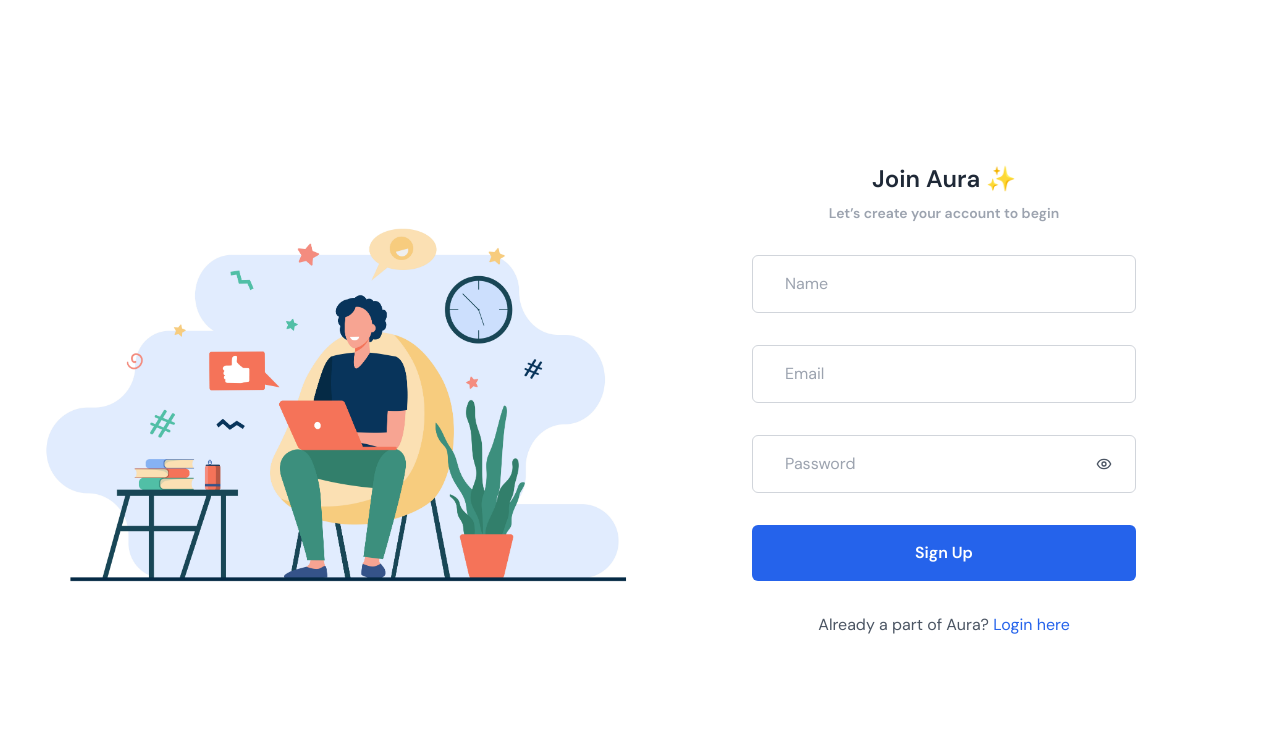
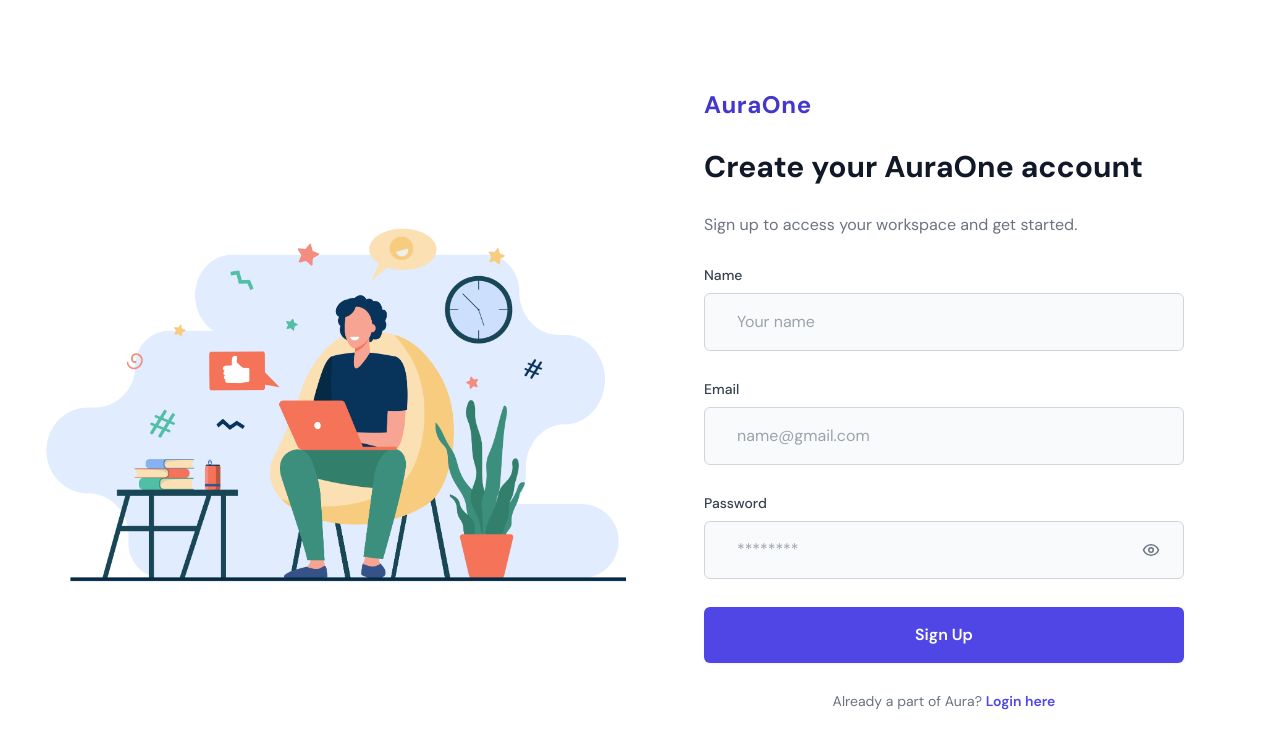
Before and after one commit to dhyan2815/AuraOne, a React (Vite) app: page /signup in a window 1280 px wide. Shown: the top 748 px of the page. Built offline with nearby package versions, Linux system fonts and the light colour scheme; no server answers.

Commit message:
Enhance: Welcome Pages Layout #34

```diff
--- a/src/pages/Login.tsx
+++ b/src/pages/Login.tsx
@@ -43,55 +43,70 @@ const Login = () => {
           />
         </div>
 
-        {/* Login form */}
-        <div className="md:w-1/2 flex items-center justify-center">
+        {/* Login form styled to match the reference image */}
+        <div className="md:w-1/2 flex items-center justify-center bg-white">
           <form
             onSubmit={handleLogin}
-            className="w-full max-w-md bg-white p-4 rounded-xl space-y-4"
+            className="w-full px-8 py-9 rounded-2xl space-y-7"
+            style={{ minWidth: 340 }}
+            autoComplete="off"
           >
-            <div className="font-semibold text-center space-y-1">
-              <h2 className="text-2xl font-semibold text-center text-gray-800">
-                Welcome back 👋
-                <br />
-              </h2>
-              <p className="text-sm font-semibold text-center text-gray-400">
-                Let’s login into your account..
-              </p>
+            {/* Logo and Brand (optional, can be replaced with your logo) */}
+            <div className="flex items-center">
+              <span className="font-bold text-2xl text-indigo-700 tracking-wide">AuraOne</span>
             </div>
+            {/* Heading */}
+            <h2 className="text-3xl font-bold text-gray-900 mb-1">Greetings,<br />Welcome Back!</h2>
+            <p className="text-gray-500 text-base mb-4">
+              Please sign in to continue to your workspace.
+            </p>
 
             {/* Display error */}
             {error && (
               <p className="text-red-500 text-sm text-center">{error}</p>
             )}
 
-            <div className="space-y-4">
-              {/* Input Email */}
+            {/* Email Input */}
+            <div>
+              <label htmlFor="email" className="block text-gray-700 text-sm font-medium mb-1">
+                Email
+              </label>
               <input
+                id="email"
                 type="email"
-                placeholder="Email"
-                className="w-full px-4 py-2 rounded-md border border-gray-300 bg-white text-gray-900 focus:outline-none focus:ring-2 focus:ring-blue-500"
+                placeholder="name@gmail.com"
+                className="w-full px-4 py-2 rounded-md border border-gray-300 bg-gray-50 text-gray-900 focus:outline-none focus:ring-2 focus:ring-indigo-500 transition"
                 value={email}
                 onChange={(e) => setEmail(e.target.value)}
                 required
+                autoComplete="username"
               />
-              {/* Password Input */}
-              <div className="relative w-full">
+            </div>
+
+            {/* Password Input */}
+            <div>
+              <label htmlFor="password" className="block text-gray-700 text-sm font-medium mb-1">
+                Password
+              </label>
+              <div className="relative">
                 <input
+                  id="password"
                   type={showPassword ? "text" : "password"}
-                  placeholder="Password"
-                  className="w-full px-4 py-2 rounded-md border border-gray-300 bg-white text-gray-900 focus:outline-none focus:ring-2 focus:ring-blue-500"
+                  placeholder="********"
+                  className="w-full px-4 py-2 rounded-md border border-gray-300 bg-gray-50 text-gray-900 focus:outline-none focus:ring-2 focus:ring-indigo-500 transition"
                   value={password}
                   onChange={(e) => setPassword(e.target.value)}
                   required
+                  autoComplete="current-password"
                 />
-                {/* Password Visbility */}
                 <button
                   type="button"
-                  className="absolute right-3 top-1/2 transform -translate-y-1/2 text-gray-600"
+                  className="absolute right-3 top-1/2 transform -translate-y-1/2 text-gray-500"
                   onClick={() => setShowPassword((prev) => !prev)}
                   tabIndex={-1}
+                  aria-label={showPassword ? "Hide password" : "Show password"}
                 >
-                  {showPassword ? <EyeOff size={16} /> : <Eye size={16} />}
+                  {showPassword ? <EyeOff size={18} /> : <Eye size={18} />}
                 </button>
               </div>
             </div>
@@ -99,20 +114,20 @@ const Login = () => {
             {/* Login Button */}
             <button
               type="submit"
-              className="w-full py-2 rounded-md bg-blue-600 hover:bg-blue-700 text-white font-semibold transition-colors"
+              className="w-full py-2 rounded-md bg-indigo-600 hover:bg-indigo-700 text-white font-semibold text-base transition-colors shadow-sm"
               disabled={isLoggingIn}
             >
-              {isLoggingIn ? 'Logging In...' : 'Login'}
+              {isLoggingIn ? 'Signing In...' : 'Sign In'}
             </button>
 
             {/* For new user? */}
-            <p className="text-base text-center text-gray-600">
-              New to Aura?{" "}
+            <p className="text-sm text-center text-gray-500 mt-4">
+              Don&apos;t have an account?{" "}
               <Link
                 to="/signup"
-                className="text-blue-600 hover:underline"
+                className="text-indigo-600 font-semibold hover:underline"
               >
-                Sign Up here!
+                Sign Up
               </Link>
             </p>
           </form>
--- a/src/pages/SignUp.tsx
+++ b/src/pages/SignUp.tsx
@@ -21,10 +21,10 @@ const SignUp = () => {
         e.preventDefault();
         setIsSigningUp(true);
         try {
-            const userCredentails = await createUserWithEmailAndPassword(auth,email, password);
+            const userCredentails = await createUserWithEmailAndPassword(auth, email, password);
             const user = userCredentails.user;
 
-            await setDoc(doc(db, "users", user.uid), { name, email, password, createdAt: new Date()});
+            await setDoc(doc(db, "users", user.uid), { name, email, password, createdAt: new Date() });
             console.log("User Registered with Name: ", name);
         } catch (err: any) {
             setError(err.message);
@@ -42,85 +42,108 @@ const SignUp = () => {
                     <img src={SignUpPicture} alt="signup art" className="w-full h-auto object-cover" />
                 </div>
 
-            {/* Sign-Up Form Section (Right) */}
-            <div className="md:w-1/2 flex items-center justify-center">
+                <div className="md:w-1/2 flex items-center justify-center bg-white">
                     <form
                         onSubmit={handleSignUp}
-                    className="w-full max-w-md bg-white p-4 rounded-xl space-y-4"
+                        className="w-full px-8 py-9 rounded-2xl space-y-7"
+                        style={{ minWidth: 340 }}
+                        autoComplete="off"
                     >
-                    <div className="font-semibold text-center space-y-1">
-                        <h2 className="text-2xl font-semibold text-center text-gray-800 ">
-                            Join Aura ✨
-                        </h2>
-                        <p className="text-sm font-semibold text-center text-gray-400 ">
-                            Let’s create your account to begin
-                        </p>
+                        {/* Logo and Brand (optional, consistent with Login) */}
+                        <div className="flex items-center">
+                            <span className="font-bold text-2xl text-indigo-700 tracking-wide">AuraOne</span>
                         </div>
 
-                    {/* display error */}
+                        {/* Heading */}
+                        <h2 className="text-3xl font-bold text-gray-900 mb-1">Create your AuraOne account</h2>
+                        <p className="text-gray-500 text-base mb-4">Sign up to access your workspace and get started.</p>
+
+                        {/* Display error */}
                         {error && <p className="text-red-500 text-sm text-center">{error}</p>}
 
-                    <div className="space-y-4">
-                        {/* Name input */}
+                        {/* Name Input */}
+                        <div>
+                            <label htmlFor="name" className="block text-gray-700 text-sm font-medium mb-1">
+                                Name
+                            </label>
                             <input
+                                id="name"
                                 type="text"
-                            placeholder="Name"
-                            className="w-full px-4 py-2 rounded-md border border-gray-300 bg-white  text-gray-900  focus:outline-none focus:ring-2 focus:ring-blue-500"
+                                placeholder="Your name"
+                                className="w-full px-4 py-2 rounded-md border border-gray-300 bg-gray-50 text-gray-900 focus:outline-none focus:ring-2 focus:ring-indigo-500 transition"
                                 value={name}
                                 onChange={(e) => setName(e.target.value)}
+                                required
                             />
-                        {/* Email input */}
+                        </div>
+
+                        {/* Email Input */}
+                        <div>
+                            <label htmlFor="email" className="block text-gray-700 text-sm font-medium mb-1">
+                                Email
+                            </label>
                             <input
+                                id="email"
                                 type="email"
-                            placeholder="Email"
-                            className="w-full px-4 py-2 rounded-md border border-gray-300 bg-white  text-gray-900  focus:outline-none focus:ring-2 focus:ring-blue-500"
+                                placeholder="name@gmail.com"
+                                className="w-full px-4 py-2 rounded-md border border-gray-300 bg-gray-50 text-gray-900 focus:outline-none focus:ring-2 focus:ring-indigo-500 transition"
                                 value={email}
                                 onChange={(e) => setEmail(e.target.value)}
                                 required
+                                autoComplete="username"
                             />
+                        </div>
+
                         {/* Password Input */}
-                        <div className="relative w-full">
+                        <div>
+                            <label htmlFor="password" className="block text-gray-700 text-sm font-medium mb-1">
+                                Password
+                            </label>
+                            <div className="relative">
                                 <input
+                                    id="password"
                                     type={showPassword ? "text" : "password"}
-                                placeholder="Password"
-                                className="w-full px-4 py-2 rounded-md border border-gray-300 bg-white  text-gray-900 focus:outline-none focus:ring-2 focus:ring-blue-500"
+                                    placeholder="********"
+                                    className="w-full px-4 py-2 rounded-md border border-gray-300 bg-gray-50 text-gray-900 focus:outline-none focus:ring-2 focus:ring-indigo-500 transition"
                                     value={password}
                                     onChange={(e) => setPassword(e.target.value)}
                                     required
+                                    autoComplete="new-password"
                                 />
-                            {/* Password Visbility */}
                                 <button
                                     type="button"
-                                className="absolute right-3 top-1/2 transform -translate-y-1/2 text-gray-600 "
+                                    className="absolute right-3 top-1/2 transform -translate-y-1/2 text-gray-500"
                                     onClick={() => setShowPassword((prev) => !prev)}
                                     tabIndex={-1}
+                                    aria-label={showPassword ? "Hide password" : "Show password"}
                                 >
-                                {showPassword ? <EyeOff size={16} /> : <Eye size={16} />}
+                                    {showPassword ? <EyeOff size={18} /> : <Eye size={18} />}
                                 </button>
                             </div>
                         </div>
 
-                    {/* Sign Up button */}
+                        {/* Sign Up Button */}
                         <button
                             type="submit"
-                        className="w-full py-2 rounded-md bg-blue-600 hover:bg-blue-700 text-white font-semibold transition-colors"
+                            className="w-full py-2 rounded-md bg-indigo-600 hover:bg-indigo-700 text-white font-semibold text-base transition-colors shadow-sm"
                             disabled={isSigningUp}
                         >
-                        {isSigningUp ? 'Signing Up..' : 'Sign Up'}
+                            {isSigningUp ? 'Signing Up...' : 'Sign Up'}
                         </button>
 
                         {/* Existing User? */}
-                    <p className="text-base text-center text-gray-600">
+                        <p className="text-sm text-center text-gray-500 mt-4">
                             Already a part of Aura?{" "}
                             <Link
                                 to="/login"
-                            className="text-blue-600 hover:underline"
+                                className="text-indigo-600 font-semibold hover:underline"
                             >
                                 Login here
                             </Link>
                         </p>
                     </form>
                 </div>
+
             </div>
         </div>
     );
```
Also changed, not shown: 1 other file (tests, documents, lock files or other folders). Lines whose indentation alone changed are shown as unchanged.
